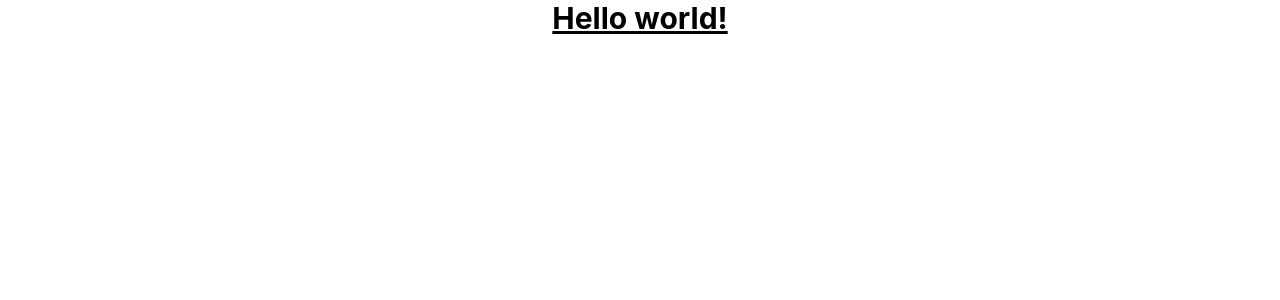
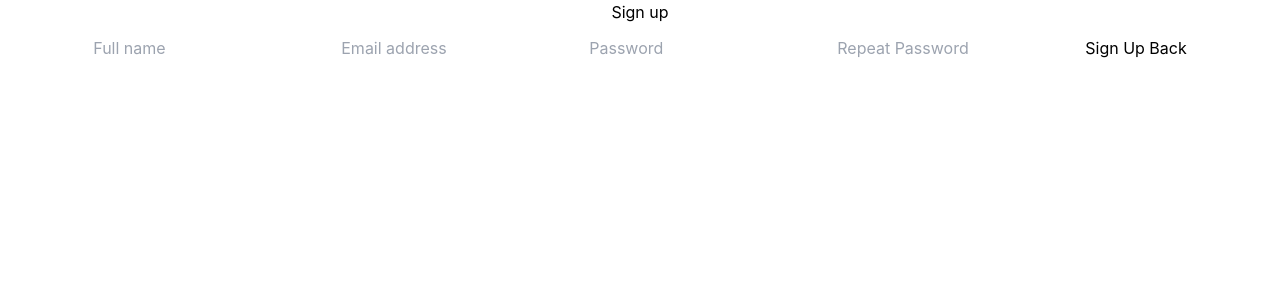
Before and after one commit to RahafJ96/reduxreact-app, a React (Create React App) app: page /register in a window 1280 px wide. Shown: the top 300 px of the page. Built offline with nearby package versions, Linux system fonts and the light colour scheme.

Commit message:
authentication firebase

```diff
--- a/src/App.js
+++ b/src/App.js
@@ -1,10 +1,20 @@
 import "./App.css";
+import { BrowserRouter, Routes, Route } from "react-router-dom";
+import Login from "./pages/Login";
+import Home from "./pages/Home";
+import Register from "./pages/Register";
 
 function App() {
   return (
-    <div className="App">
-      <h1 className="text-3xl font-bold underline">Hello world!</h1>
-    </div>
+    <BrowserRouter>
+      <div className="App">
+        <Routes>
+          <Route exact path="/" element={<Home />} />
+          <Route exact path="/login" element={<Login />} />
+          <Route exact path="/register" element={<Register />} />
+        </Routes>
+      </div>
+    </BrowserRouter>
   );
 }
 
--- /dev/null
+++ b/src/firebase.js
@@ -0,0 +1,21 @@
+import firebase from "firebase/compat/app";
+import "firebase/compat/auth";
+
+const firebaseConfig = {
+  apiKey: "AIzaSyCCqO3m-A1BpAKuEG9DafGydkbgpw03Cv8",
+  authDomain: "react-redux-tarjameh.firebaseapp.com",
+  projectId: "react-redux-tarjameh",
+  storageBucket: "react-redux-tarjameh.appspot.com",
+  messagingSenderId: "1063377994068",
+  appId: "1:1063377994068:web:94d08960a7c74df36ac8c1",
+};
+
+
+firebase.initializeApp(firebaseConfig);
+
+const auth = firebase.auth();
+
+const googleAuthProvider = new firebase.auth.GoogleAuthProvider();
+const facebookAuthProvider = new firebase.auth.FacebookAuthProvider();
+
+export { auth, googleAuthProvider, facebookAuthProvider };
--- a/src/index.js
+++ b/src/index.js
@@ -1,13 +1,17 @@
-import React from 'react';
-import ReactDOM from 'react-dom/client';
-import './index.css';
-import App from './App';
-import reportWebVitals from './reportWebVitals';
+import React from "react";
+import ReactDOM from "react-dom/client";
+import "./index.css";
+import App from "./App";
+import reportWebVitals from "./reportWebVitals";
+import { Provider } from "react-redux";
+import { store } from "./redux/store";
 
-const root = ReactDOM.createRoot(document.getElementById('root'));
+const root = ReactDOM.createRoot(document.getElementById("root"));
 root.render(
   <React.StrictMode>
-    <App />
+    <Provider store={store}>
+      <App />
+    </Provider>
   </React.StrictMode>
 );
 
--- /dev/null
+++ b/src/pages/Home.js
@@ -0,0 +1,11 @@
+import React from "react";
+
+function Home() {
+  return (
+    <div>
+      <h1 className="text-3xl underline">Hello</h1>
+    </div>
+  );
+}
+
+export default Home;
--- /dev/null
+++ b/src/pages/Login.js
@@ -0,0 +1,60 @@
+import React, { useState, useEffect } from "react";
+import { useDispatch, useSelector } from "react-redux";
+import { useHistory, Link } from "react-router-dom";
+
+function Login() {
+  const [state, setState] = useState({
+    email: "",
+    password: "",
+  });
+  const { email, password } = state;
+  const handleSubmit = () => {};
+  const handleGoogleSignIn = () => {};
+  const handleFBSignIn = () => {};
+  const handleChange = () => {};
+  return (
+    <div>
+      <h2>Login </h2>
+      <div id="logreg-form">
+        <form className="form-signin" onSubmit={handleSubmit}>
+          <h1 className="">Sign in</h1>
+          <button type="button" onClick={handleGoogleSignIn}>
+            Google
+          </button>
+          <button type="button" onClick={handleFBSignIn}>
+            FB
+          </button>
+
+          <div>
+            <input
+              type="email"
+              placeholder="email@gmail.com"
+              id="email"
+              name="email"
+              onChange={handleChange}
+              value={email}
+              required
+            />
+            <input
+              type="password"
+              placeholder="*****************"
+              id="password"
+              name="password"
+              onChange={handleChange}
+              value={password}
+              required
+            />
+            <button type="submit">Login</button>
+            <br />
+          </div>
+          <Link to="/register">
+          <button type="submit" id="btn-signup">Sign up</button>
+
+          </Link>
+        </form>
+      </div>
+    </div>
+  );
+}
+
+export default Login;
--- /dev/null
+++ b/src/pages/Register.js
@@ -0,0 +1,106 @@
+import React, { useState, useEffect } from "react";
+import { registerInitiate } from "../redux/actions";
+import { useDispatch, useSelector } from "react-redux";
+import { useNavigate, Link } from "react-router-dom";
+
+const Register = () => {
+  const [state, setState] = useState({
+    displayName: "",
+    email: "",
+    password: "",
+    passwordConfirm: "",
+  });
+  const { currentUser } = useSelector((state) => state.user);
+
+  const navigate = useNavigate();
+
+  useEffect(() => {
+    if (currentUser) {
+      navigate("/");
+    }
+  }, [currentUser, navigate]);
+
+  const dispatch = useDispatch();
+  const { email, password, displayName, passwordConfirm } = state;
+
+  const handleChange = (e) => {
+    let { name, value } = e.target;
+    setState({ ...state, [name]: value });
+  };
+
+  const handleSubmit = (e) => {
+    e.preventDefault();
+    if (password !== passwordConfirm) {
+      return;
+    }
+    dispatch(registerInitiate(email, password, displayName));
+    setState({ email: "", displayName: "", password: "", passwordConfirm: "" });
+  };
+
+  return (
+    <div>
+      <div id="register-form">
+        <form className="form-signup" onSubmit={handleSubmit}>
+          <h1
+            className="h3 mb-3 font-weight-normal"
+            style={{ textAlign: "center" }}
+          >
+            {" "}
+            Sign up
+          </h1>
+
+          <input
+            type="text"
+            id="user-name"
+            className="form-control"
+            placeholder="Full name"
+            name="displayName"
+            value={displayName}
+            onChange={handleChange}
+            required
+          />
+          <input
+            type="email"
+            id="user-email"
+            className="form-control"
+            placeholder="Email address"
+            name="email"
+            value={email}
+            onChange={handleChange}
+            required
+          />
+          <input
+            type="password"
+            id="user-pass"
+            className="form-control"
+            placeholder="Password"
+            name="password"
+            value={password}
+            onChange={handleChange}
+            required
+          />
+          <input
+            type="password"
+            id="user-repeatpass"
+            className="form-control"
+            placeholder="Repeat Password"
+            name="passwordConfirm"
+            value={passwordConfirm}
+            onChange={handleChange}
+            required
+          />
+
+          <button className="btn btn-primary btn-block" type="submit">
+            <i className="fas fa-user-plus"></i> Sign Up
+          </button>
+          <Link to="/login">
+            <i className="fas fa-angle-left"></i> Back
+          </Link>
+        </form>
+        <br />
+      </div>
+    </div>
+  );
+};
+
+export default Register;
--- /dev/null
+++ b/src/redux/actionTypes.js
@@ -0,0 +1,3 @@
+export const REGISTER_START = "REGISTER_START";
+export const REGISTER_SUCCESS = "REGISTER_SUCCESS";
+export const REGISTER_FAIL = "REGISTER_FAIL";
--- /dev/null
+++ b/src/redux/actions.js
@@ -0,0 +1,31 @@
+import * as types from "./actionTypes";
+import { auth } from "../firebase";
+
+const registerStart = () => ({
+  type: types.REGISTER_START,
+});
+
+const registerSuccess = (user) => ({
+  type: types.REGISTER_SUCCESS,
+  payload: user,
+});
+
+const registerFail = (error) => ({
+  type: types.REGISTER_FAIL,
+  payload: error,
+});
+
+export const registerInitiate = (email, password, displayName) => {
+  return function (dispatch) {
+    dispatch(registerStart());
+    auth
+      .createUserWithEmailAndPassword(email, password)
+      .then(({ user }) => {
+        user.updateProfile({
+          displayName,
+        });
+        dispatch(registerSuccess(user));
+      })
+      .catch((error) => dispatch(registerFail(error.message)));
+  };
+};
--- /dev/null
+++ b/src/redux/reducer.js
@@ -0,0 +1,33 @@
+import * as types from "./actionTypes";
+
+const initalState = {
+  loading: false,
+  currentUser: null,
+  error: null,
+};
+
+const userReducer = (state = initalState, action) => {
+  switch (action.type) {
+    case types.REGISTER_START:
+      return {
+        ...state,
+        loading: true,
+      };
+    case types.REGISTER_SUCCESS:
+      return {
+        ...state,
+        loading: false,
+        currentUser: action.payload,
+      };
+    case types.REGISTER_FAIL:
+      return {
+        ...state,
+        loading: false,
+        error: action.payload,
+      };
+    default:
+      return state;
+  }
+};
+
+export default userReducer;
--- /dev/null
+++ b/src/redux/rootReducer.js
@@ -0,0 +1,8 @@
+import { combineReducers } from "redux";
+import userReducer from "./reducer";
+
+const rootReducer = combineReducers({
+  user: userReducer,
+});
+
+export default rootReducer;
--- /dev/null
+++ b/src/redux/store.js
@@ -0,0 +1,12 @@
+import { createStore, applyMiddleware } from "redux";
+import logger from "redux-logger";
+import thunk from "redux-thunk";
+import rootReducer from "./rootReducer";
+
+const middleware = [thunk];
+
+if (process.env.NODE_ENV === "development") {
+  middleware.push(logger);
+}
+
+export const store = createStore(rootReducer, applyMiddleware(...middleware));
```
Also changed, not shown: package.json (+7 -0 lines), 1 other file (tests, documents, lock files or other folders).
